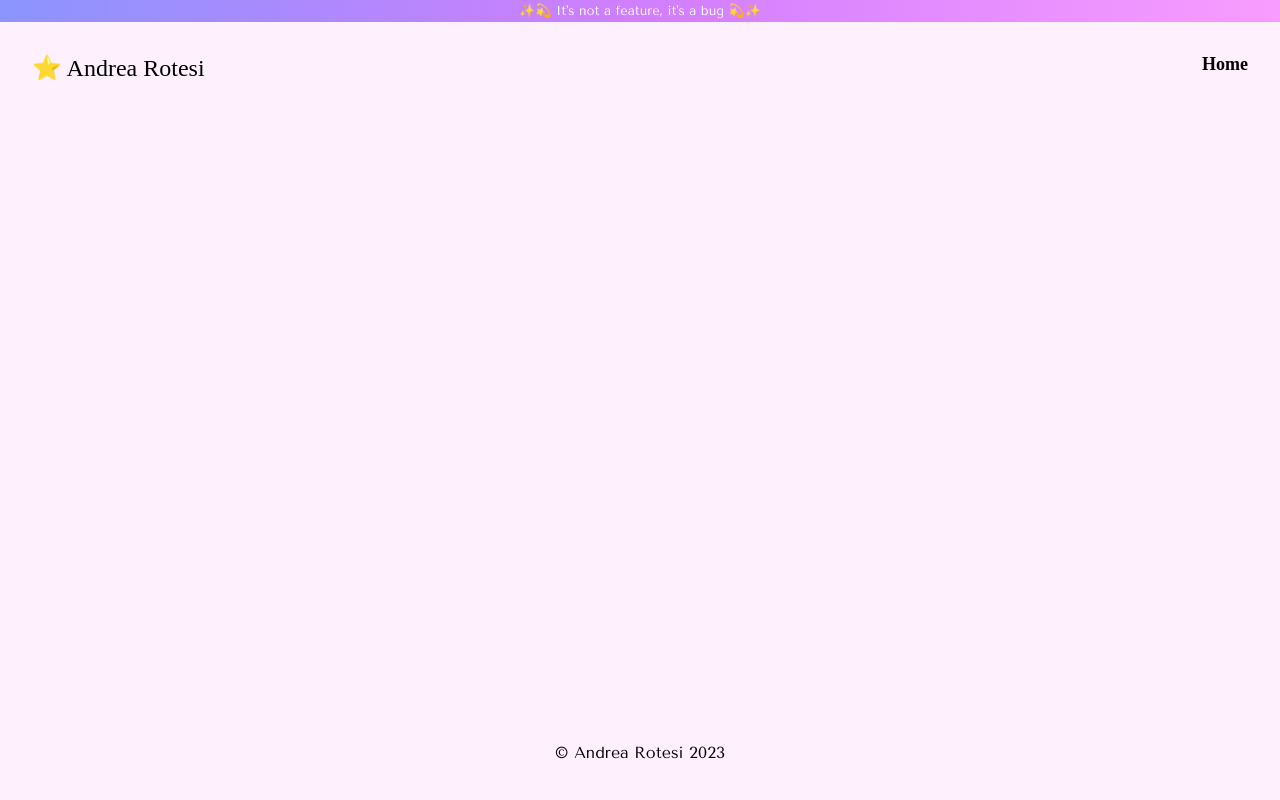
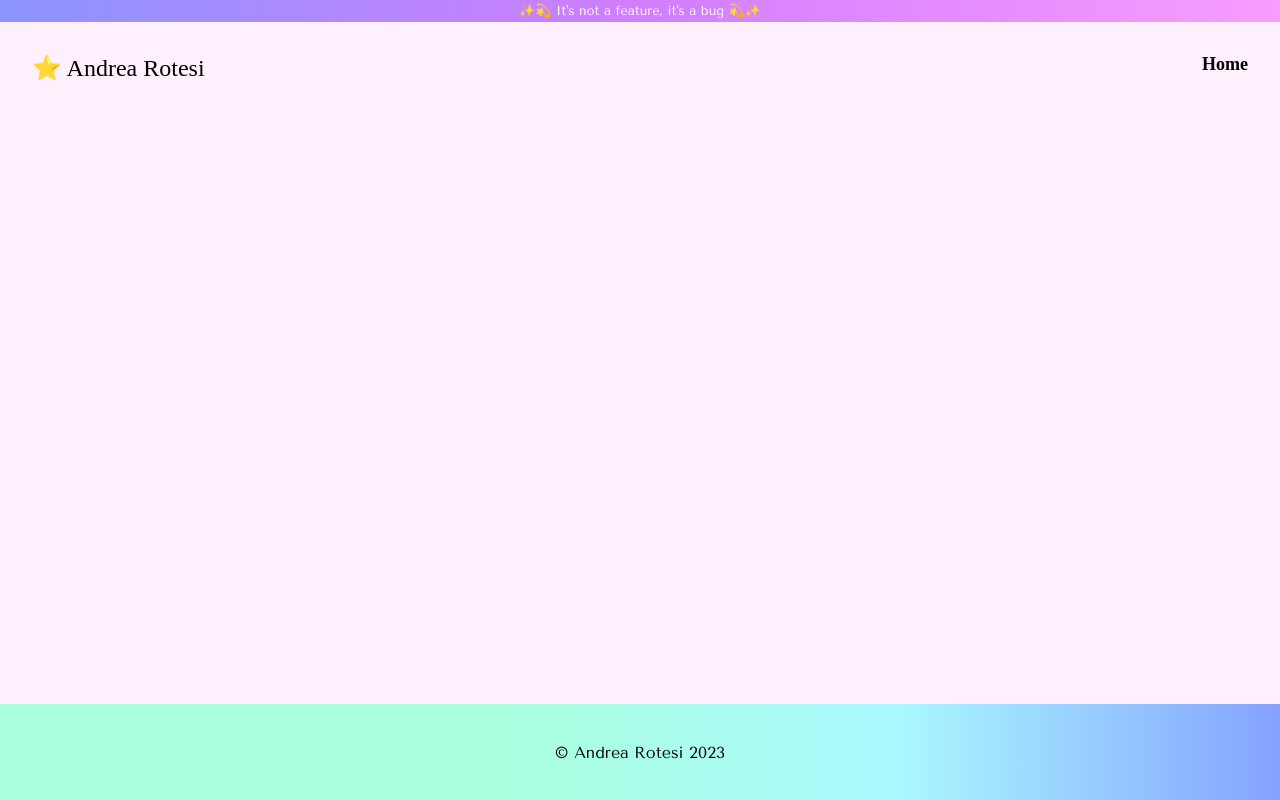
Before and after one commit to andrearotesi/ng-portfolio, an Angular app: page / in a window 1280 px wide. Built offline with nearby package versions, Linux system fonts and the light colour scheme; a web font is replaced by a local one.

Commit message:
Modified gradients

```diff
--- a/src/app/components/header/header.component.html
+++ b/src/app/components/header/header.component.html
@@ -1,4 +1,4 @@
-<div class="gradient-main mantra-wrapper">
+<div class="purple-gradient mantra-wrapper">
     <span>✨💫 {{randomMantra}} 💫✨</span>
 </div>
 
--- a/src/styles/palette.scss
+++ b/src/styles/palette.scss
@@ -5,5 +5,8 @@
     --blue: #8b94fd;
     --purple: #d17efe;
     --pink: #f89cff;
+
     --mint: #aaffde;
+    --skyblue: #aaf9ff;
+    --lightblue: #85a2ff;
 }
--- a/src/styles/styles.scss
+++ b/src/styles/styles.scss
@@ -7,6 +7,10 @@ html, body {
     background-color: var(--bg-color);
 }
 
-.gradient-main {
+.purple-gradient {
     background: linear-gradient(to right, var(--blue), var(--purple), var(--pink));
 }
+
+.aqua-gradient {
+    background: linear-gradient(to right, var(--mint) 40%, var(--skyblue), var(--lightblue));
+}
```
